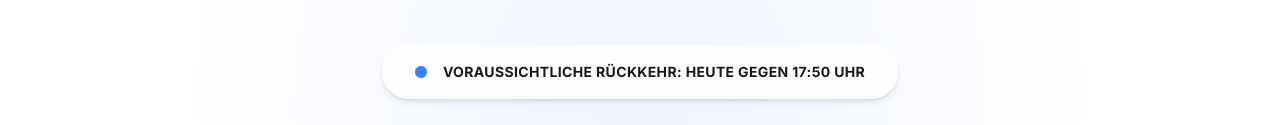
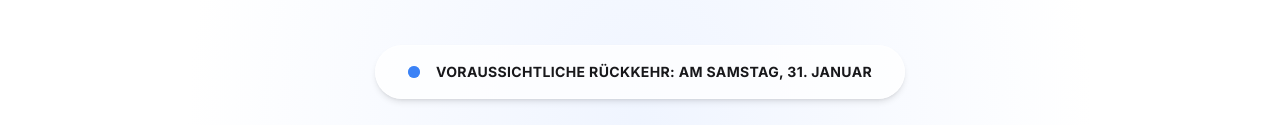
Before and after one commit to dimideveloper/softcratepage, a website: page maintenance.html in a window 1280 px wide. Shown: the part 675-800 px from the top of the page. Drawn offline with nearby package versions, Linux system fonts and the light colour scheme.

Commit message:
Update maintenance return time to 3 days

```diff
--- a/maintenance.html
+++ b/maintenance.html
@@ -164,9 +164,9 @@
                 </div>
                 <script>
                     const now = new Date();
-                    now.setMinutes(now.getMinutes() + 25);
-                    const timeStr = now.toLocaleTimeString('de-DE', { hour: '2-digit', minute: '2-digit' });
-                    document.getElementById('return-time').textContent = 'heute gegen ' + timeStr + ' Uhr';
+                    now.setDate(now.getDate() + 3);
+                    const dateStr = now.toLocaleDateString('de-DE', { weekday: 'long', day: '2-digit', month: 'long' });
+                    document.getElementById('return-time').textContent = 'am ' + dateStr;
                 </script>
             </div>
 
```
